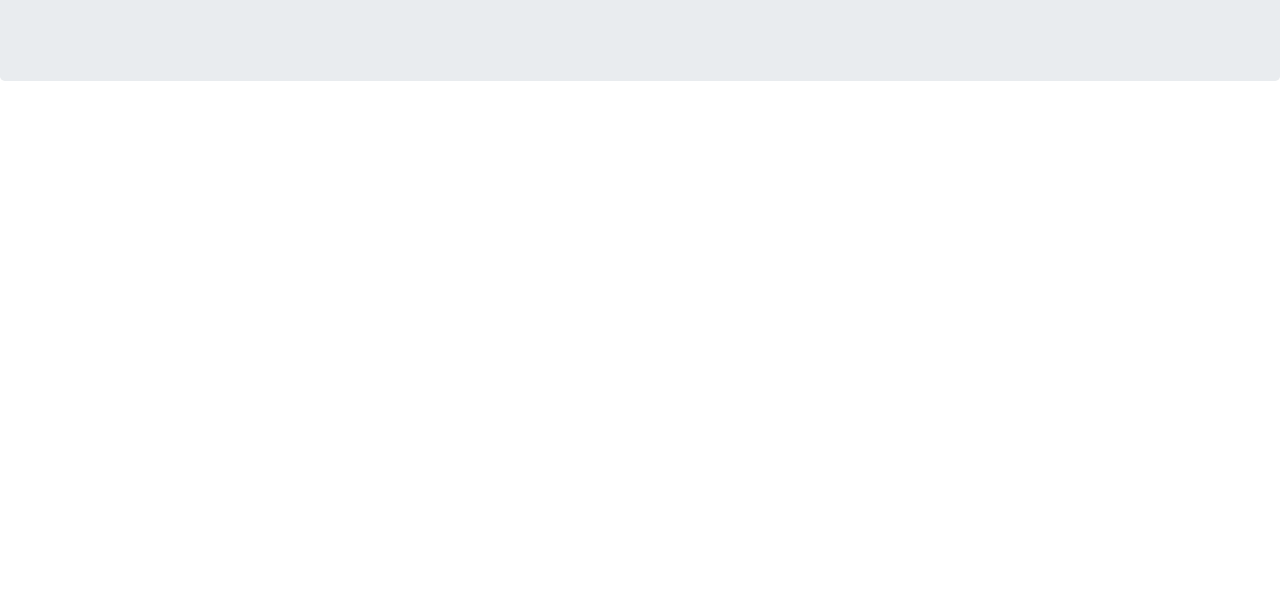
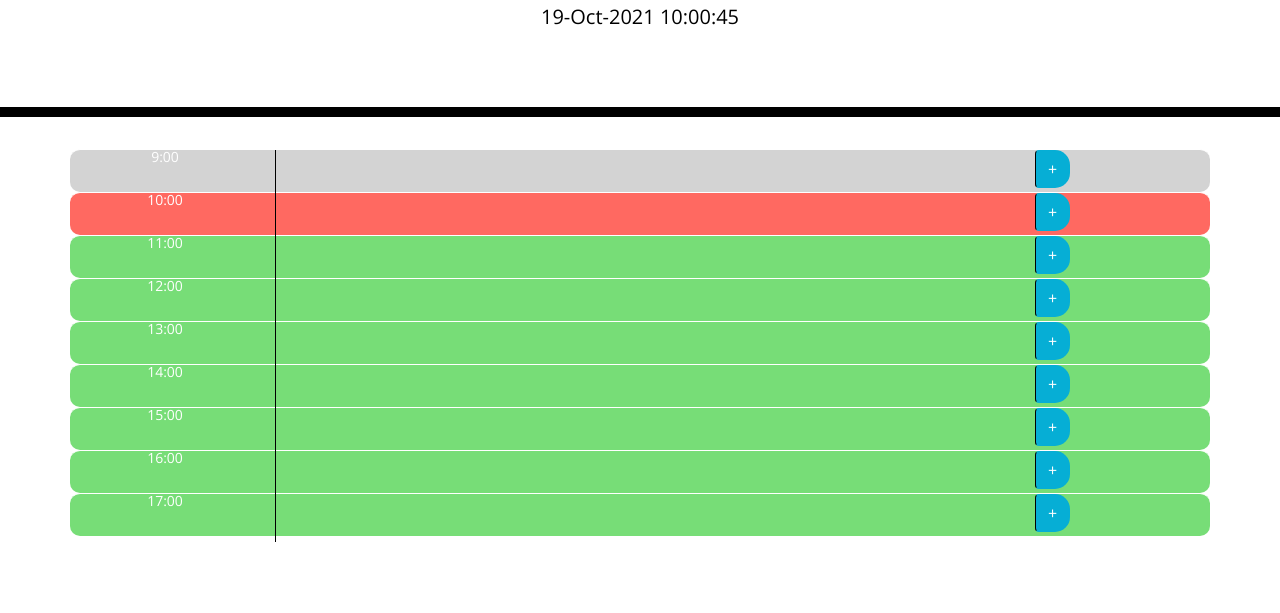
Before and after one commit to TrangTheDev/workDayPlanner, a plain HTML site: page index.html in a window 1280 px wide. Shown: the part 187-800 px from the top of the page. Drawn offline with nearby package versions, Linux system fonts and the light colour scheme.

Commit message:
update file path

```diff
--- a/index.html
+++ b/index.html
@@ -18,7 +18,7 @@
       href="https://fonts.googleapis.com/css?family=Open+Sans&display=swap"
       rel="stylesheet"
     />
-    <link rel="stylesheet" href=".Develop\style.css" />
+    <link rel="stylesheet" href="Develop/style.css" />
     <title>Work Day Scheduler</title>
   </head>
 
@@ -37,6 +37,6 @@
 
     <script src="https://cdnjs.cloudflare.com/ajax/libs/jquery/3.2.1/jquery.min.js"></script>
     <script src="https://cdnjs.cloudflare.com/ajax/libs/moment.js/2.24.0/moment.min.js"></script>
-    <script src=".Develop\scripts.js"></script>
+    <script src="Develop\scripts.js"></script>
   </body>
 </html>
```
